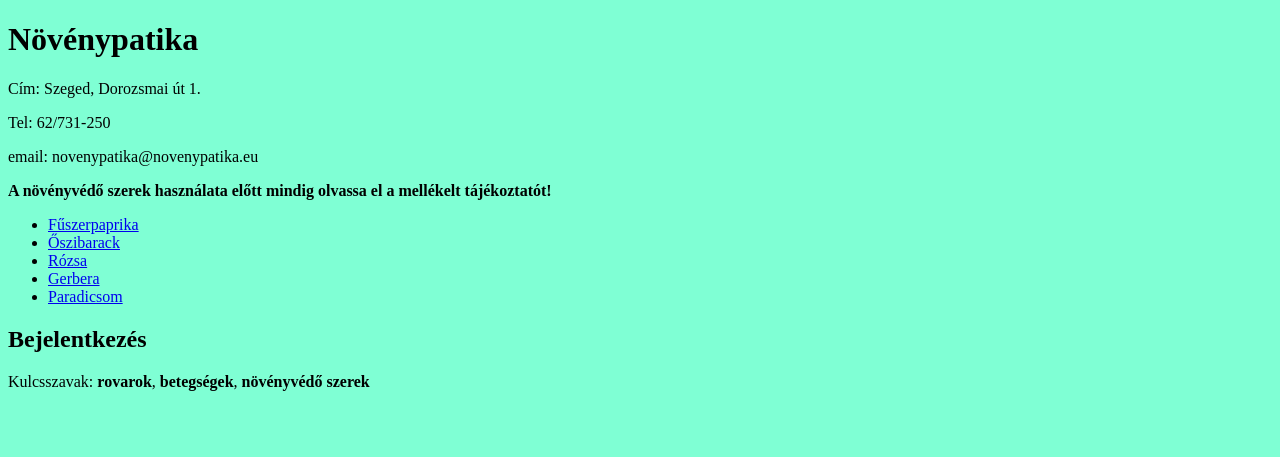
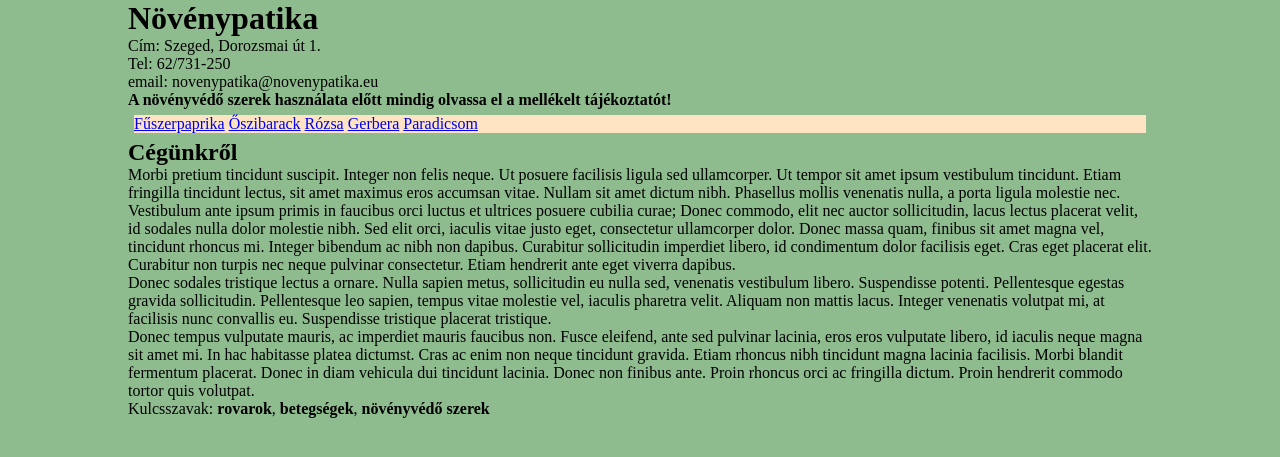
Before and after one commit to Szabolcs1972/NovenyPatika, a PHP site: page /index.html in a window 1280 px wide. Shown: the top 457 px of the page. Run offline with PHP 8.4, Linux system fonts and the light colour scheme.

Commit message:
The fourth commit.

```diff
--- a/css/styles.css
+++ b/css/styles.css
@@ -1,5 +1,22 @@
+* {
+    padding: 0;
+    margin: 0;
+    box-sizing: border-box;
+}
+
 body {
-    background-color: aquamarine;
+    width: 80vw;
+    margin: auto;
+    background-color: darkseagreen;
+}
+
+#navigation li{
+    display: inline-block;
+}
+
+#navigation {
+    background-color: bisque;
+    margin: 6px;
 }
 
 table, th, tr, td {
--- a/index.html
+++ b/index.html
@@ -44,8 +44,10 @@
 
 <div id="content">
 
-        <h2 id="elso">Bejelentkezés</h2>
-
+        <h2 id="elso">Cégünkről</h2>
+        <p>Morbi pretium tincidunt suscipit. Integer non felis neque. Ut posuere facilisis ligula sed ullamcorper. Ut tempor sit amet ipsum vestibulum tincidunt. Etiam fringilla tincidunt lectus, sit amet maximus eros accumsan vitae. Nullam sit amet dictum nibh. Phasellus mollis venenatis nulla, a porta ligula molestie nec. Vestibulum ante ipsum primis in faucibus orci luctus et ultrices posuere cubilia curae; Donec commodo, elit nec auctor sollicitudin, lacus lectus placerat velit, id sodales nulla dolor molestie nibh. Sed elit orci, iaculis vitae justo eget, consectetur ullamcorper dolor. Donec massa quam, finibus sit amet magna vel, tincidunt rhoncus mi. Integer bibendum ac nibh non dapibus. Curabitur sollicitudin imperdiet libero, id condimentum dolor facilisis eget. Cras eget placerat elit. Curabitur non turpis nec neque pulvinar consectetur. Etiam hendrerit ante eget viverra dapibus.</p>
+        <p>Donec sodales tristique lectus a ornare. Nulla sapien metus, sollicitudin eu nulla sed, venenatis vestibulum libero. Suspendisse potenti. Pellentesque egestas gravida sollicitudin. Pellentesque leo sapien, tempus vitae molestie vel, iaculis pharetra velit. Aliquam non mattis lacus. Integer venenatis volutpat mi, at facilisis nunc convallis eu. Suspendisse tristique placerat tristique.</p>
+        <p>Donec tempus vulputate mauris, ac imperdiet mauris faucibus non. Fusce eleifend, ante sed pulvinar lacinia, eros eros vulputate libero, id iaculis neque magna sit amet mi. In hac habitasse platea dictumst. Cras ac enim non neque tincidunt gravida. Etiam rhoncus nibh tincidunt magna lacinia facilisis. Morbi blandit fermentum placerat. Donec in diam vehicula dui tincidunt lacinia. Donec non finibus ante. Proin rhoncus orci ac fringilla dictum. Proin hendrerit commodo tortor quis volutpat.</p>
 </div>
 
 <div id="footer">
```
